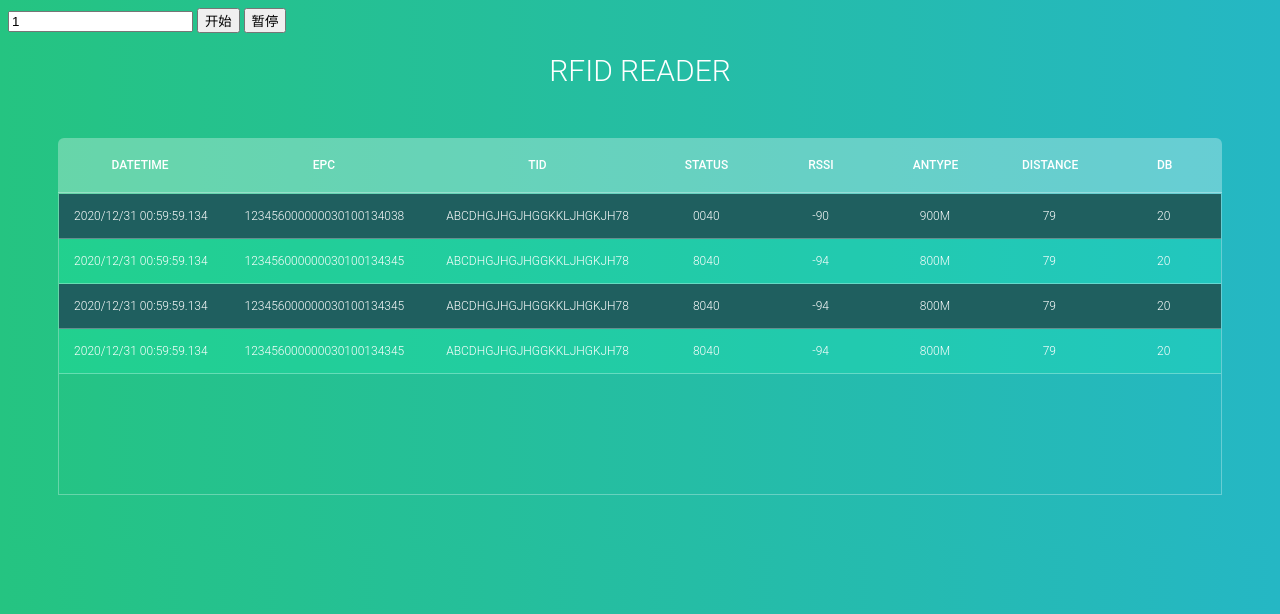
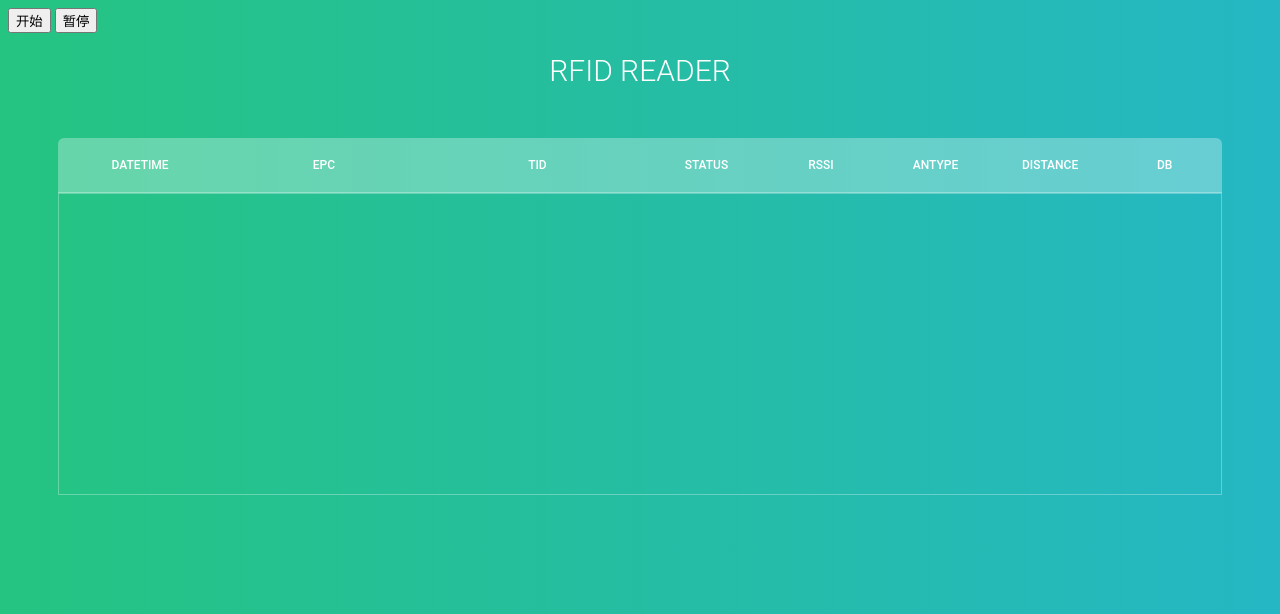
Before and after one commit to kingfei521/websocket, a Flask app: page / in a window 1280 px wide. Shown: the top 614 px of the page. Run offline with Flask 2, Linux system fonts and the light colour scheme; lists and menus that the app fills with data are empty; some libraries are stand-ins or nearby versions.

Commit message:
前端优化

```diff
--- a/main.py
+++ b/main.py
@@ -1,3 +1,4 @@
+import csv
 import random
 import threading
 from threading import Lock, Thread, Event
@@ -50,7 +51,7 @@ def test_connect(data: dict):
 def stop_out():
     global thread_stop_event
     thread_stop_event.set()
-
+    logger.debug(thread_stop_event.isSet())
 
 @socketio.on('do_somrthing', namespace='/XXXprojext')
 def handle_my_custom_event():
@@ -63,10 +64,25 @@ def handle_my_custom_event():
 
 
 def background_thread_task():
-    while not thread_stop_event.isSet():
-        i = random.randint(0,100)
-        socketio.sleep(0.1)
-        socketio.emit('do_somrthing', {"num": i}, namespace='/XXXprojext')
+    while 1:
+        # logger.debug('jinlail')
+        with open('data.csv') as f:
+            csva = csv.reader(f)
+            # headers = next(csva)
+            for row in csva:
+                if thread_stop_event.isSet():
+                   exit()
+                json_data = {
+                   "Time": row[1],
+                   'Epc': row[2],
+                   'Tid': row[3],
+                   'Status': row[4],
+                   'Rssi': row[5],
+                   'Distance': row[6],
+                   'dB': row[7],
+                }
+                socketio.sleep(0.1)
+                socketio.emit('do_somrthing', {"data": json_data}, namespace='/XXXprojext')
 
 
 if __name__ == '__main__':
--- a/templates/index.html
+++ b/templates/index.html
@@ -23,7 +23,7 @@
 
 <body>
 
-<input type="text" value="1" id="quantity">
+<!--<input type="text" value="1" id="quantity">-->
 <button id="start">开始</button>
 <button id="stop">暂停</button>
 
@@ -52,49 +52,8 @@
 <!--    # data area-->
     <div class="tbl-content">
         <table cellpadding="0" cellspacing="0" border="0">
-            <tbody class="insert">
-                <tr>
-                    <td class="datetime">2020/12/31 00:59:59.134</td>
-                    <td class="epc">123456000000030100134038</td>
-                    <td class="tid">ABCDHGJHGJHGGKKLJHGKJH78</td>
-                    <td class="common_style">0040</td>
-                    <td class="common_style">-90</td>
-                    <td class="common_style">900M</td>
-                    <td class="common_style">79</td>
-                    <td class="common_style">20</td>
-                </tr>
+            <tbody id="insert">
 
-                <tr>
-                    <td class="datetime">2020/12/31 00:59:59.134</td>
-                    <td class="epc">123456000000030100134345</td>
-                    <td class="tid">ABCDHGJHGJHGGKKLJHGKJH78</td>
-                    <td class="common_style">8040</td>
-                    <td class="common_style">-94</td>
-                    <td class="common_style">800M</td>
-                    <td class="common_style">79</td>
-                    <td class="common_style">20</td>
-                </tr>
-
-            <tr>
-                    <td class="datetime">2020/12/31 00:59:59.134</td>
-                    <td class="epc">123456000000030100134345</td>
-                    <td class="tid">ABCDHGJHGJHGGKKLJHGKJH78</td>
-                    <td class="common_style">8040</td>
-                    <td class="common_style">-94</td>
-                    <td class="common_style">800M</td>
-                    <td class="common_style">79</td>
-                    <td class="common_style">20</td>
-                </tr>
-            <tr>
-                    <td class="datetime">2020/12/31 00:59:59.134</td>
-                    <td class="epc">123456000000030100134345</td>
-                    <td class="tid">ABCDHGJHGJHGGKKLJHGKJH78</td>
-                    <td class="common_style">8040</td>
-                    <td class="common_style">-94</td>
-                    <td class="common_style">800M</td>
-                    <td class="common_style">79</td>
-                    <td class="common_style">20</td>
-                </tr>
             </tbody>
         </table>
     </div>
@@ -133,18 +92,36 @@
             //接收do_something方法返回的数据
             socket.on('do_somrthing', function (res) {
 
-                    var quantity = $('#quantity').val();
-                    if (quantity < numbers_received.length){numbers_received.length = quantity;}
-                    if (numbers_received.length >= quantity){numbers_received.shift();}
-                    numbers_received.push(res.num);
-                    // console.log(numbers_received)
-                    numbers_string = '';
-                    for (var i = 0; i < numbers_received.length; i++){
-                        $('.insert').html('');
-                        numbers_string = numbers_string + '<tr>' + '<td>' + numbers_received[i].toString() + '</td>' + '</tr>';
-                        $('.insert').html(numbers_string);
+                    // var quantity = $('#quantity').val();
+                    // if (quantity < numbers_received.length){numbers_received.length = quantity;}
+                    // if (numbers_received.length >= quantity){numbers_received.shift();}
+                    // numbers_received.push(res.num);
+                    // // console.log(numbers_received)
+                    // numbers_string = '';
+                    // for (var i = 0; i < numbers_received.length; i++){
+                    //     $('.insert').html('');
+                    //     numbers_string = numbers_string + '<tr>' + '<td>' + numbers_received[i].toString() + '</td>' + '</tr>';
+                    //     $('.insert').html(numbers_string);
+                    // }
+
+                    if (document.getElementById(res.data.Epc)){
+                        var rssi = document.getElementById(res.data.Epc).childNodes[4];
+                        var status = document.getElementById(res.data.Epc).childNodes[3];
+                        rssi.innerHTML = res.data.Rssi;
+                        status.innerHTML = res.data.Status
+                    }else {
+                        console.log(res.data.Time)
+                        $('#insert').append('<tr id='+ res.data.Epc + '>' +
+                                                '<td class="datetime">' + res.data.Time + '</td>' +
+                                                '<td class="epc">' + res.data.Epc + '</td>' +
+                                                '<td class="tid">' + res.data.Tid + '</td>' +
+                                                '<td class="common_style">' + res.data.Status + '</td>' +
+                                                '<td class="common_style">' + res.data.Rssi + '</td>' +
+                                                '<td class="common_style">' + '800M' + '</td>' +
+                                                '<td class="common_style">' + res.data.Distance + '</td>' +
+                                                '<td class="common_style">' + res.data.dB + '</td>' +
+                                            '</tr>')
                     }
-
 
 
             });
```
Also changed, not shown: read_data.py (+5 -5 lines), data.csv, 1 other file.
